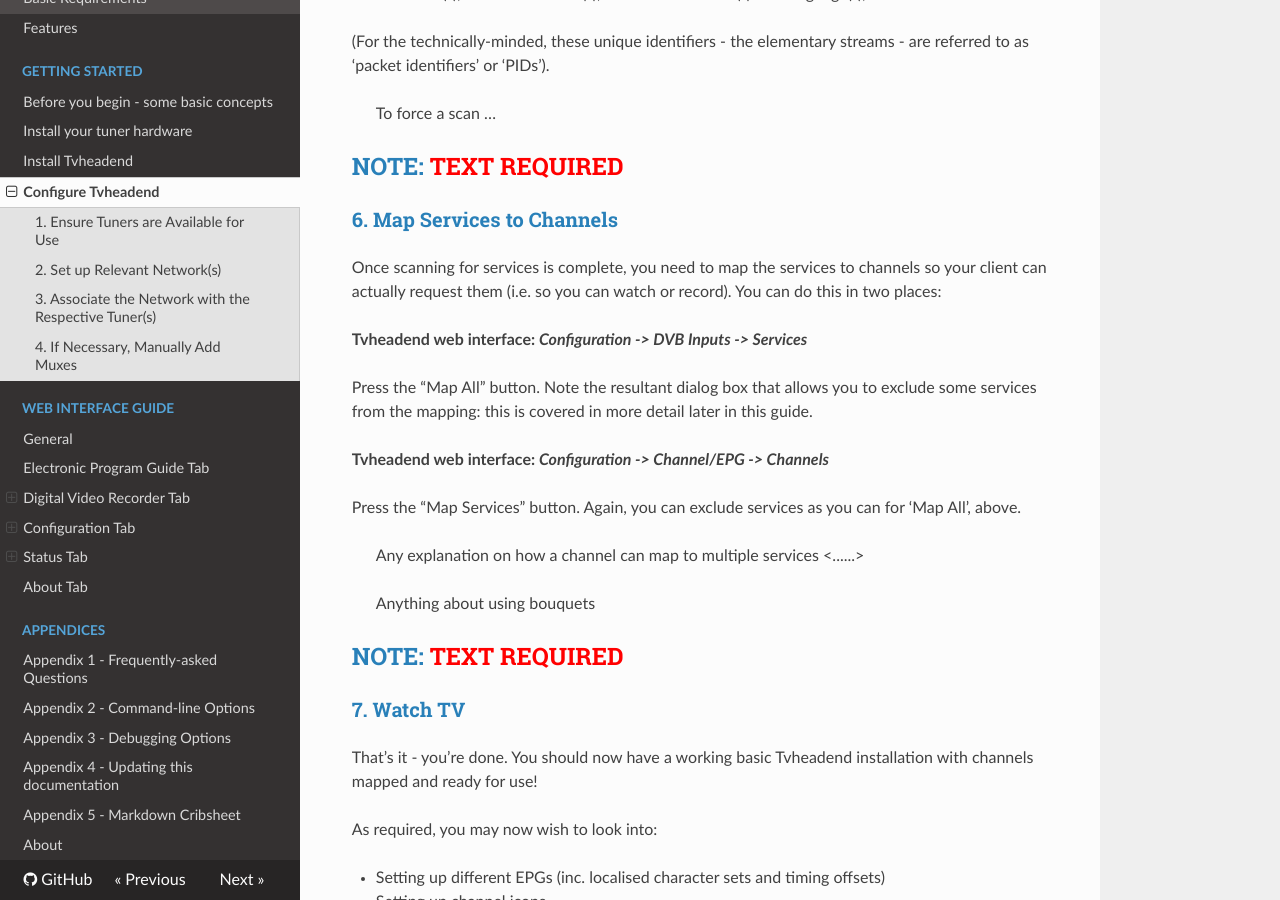
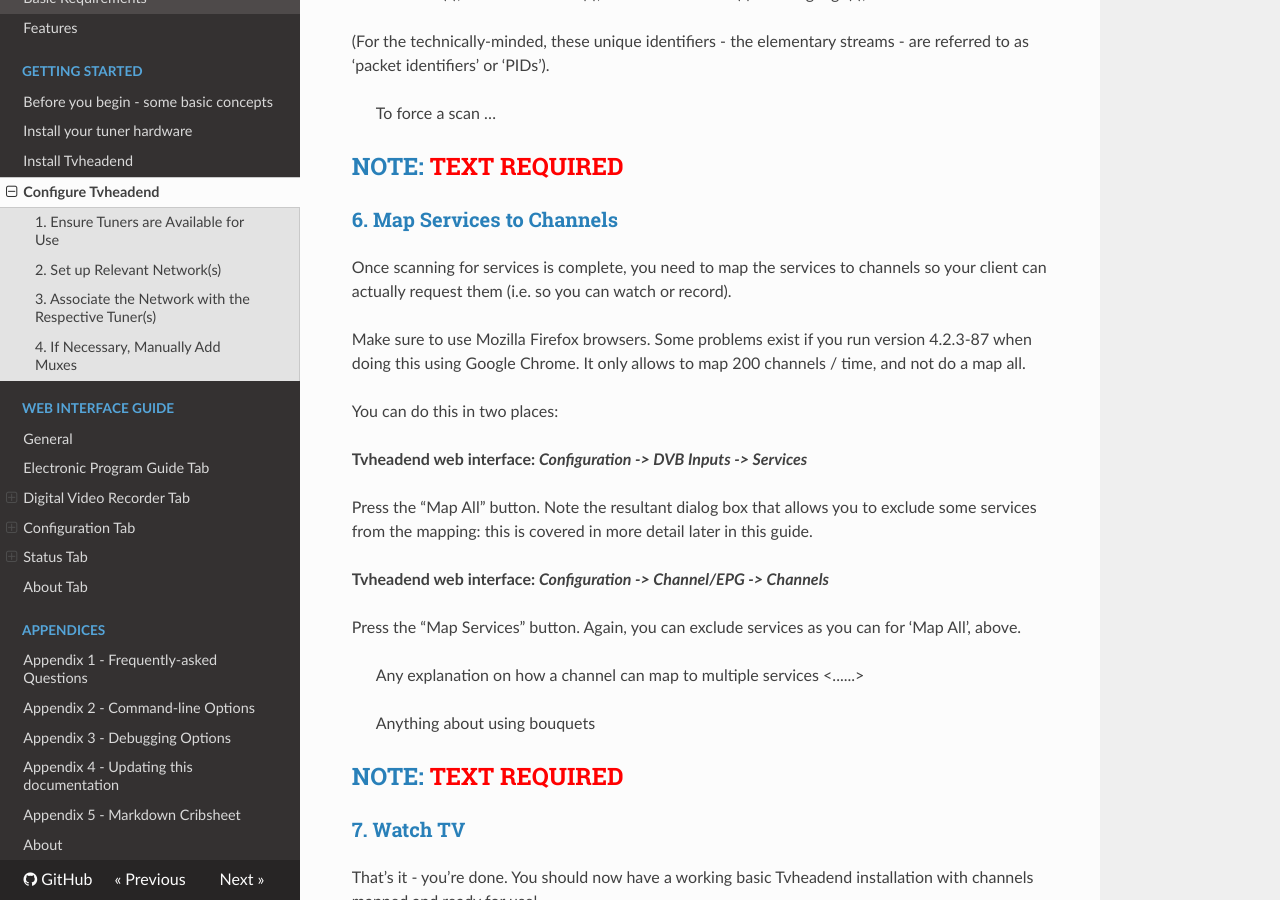
Before and after one commit to tvheadend/tvheadend-documentation, an MkDocs documentation site: the page built from docs/configure_tvheadend.md, in a window 1280 px wide and 900 px high, scrolled down 2704 px. Built offline with MkDocs 1.6.1, drawn with Linux system fonts in a browser that asks for light colours; nearby versions of some CDN libraries; old or Windows-style settings are respelled for this version of MkDocs.

Commit message:
Update configure_tvheadend.md

```diff
--- a/docs/configure_tvheadend.md
+++ b/docs/configure_tvheadend.md
@@ -130,7 +130,12 @@
 
 Once scanning for services is complete, you need to map the services to
 channels so your client can actually request them (i.e. so you can watch
-or record). You can do this in two places:
+or record).
+
+Make sure to use Mozilla Firefox browsers. Some problems exist if you run version 4.2.3-87 when doing this using Google Chrome.
+It only allows to map 200 channels / time, and not do a map all.
+
+You can do this in two places:
 
 **Tvheadend web interface: _Configuration -> DVB Inputs -> Services_**
 
```
